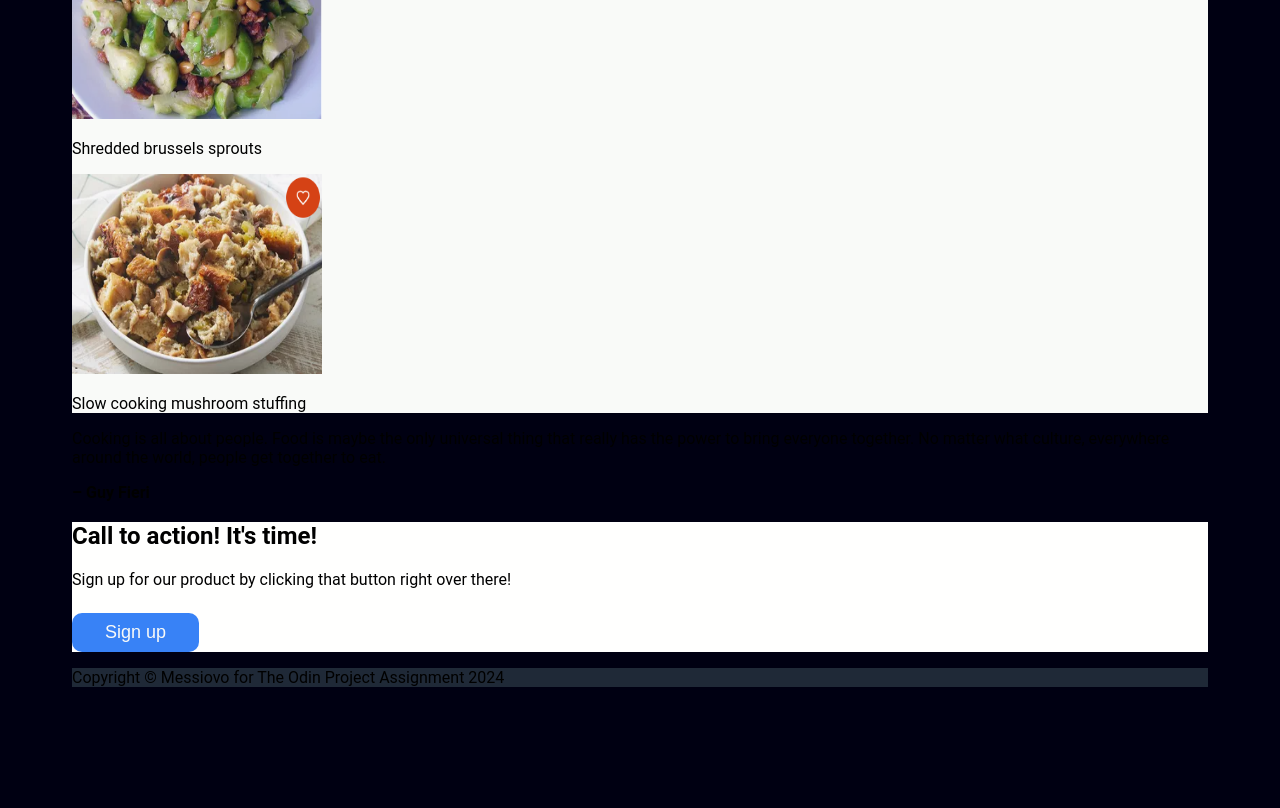
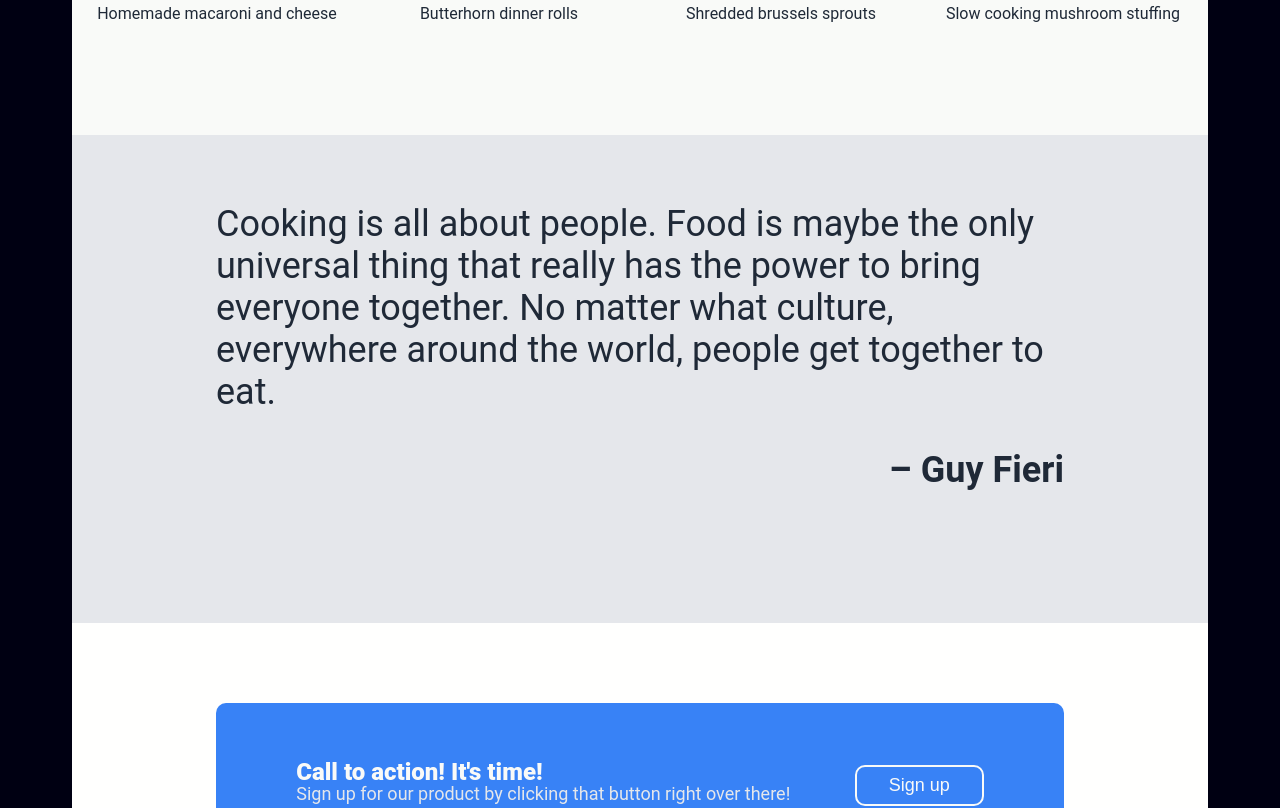
Before and after one commit to messiovo/landing-page, a plain HTML site: page index.html in a window 1280 px wide. Shown: the part 1200-2008 px from the top of the page. Before the commit the page ends 1903 px from the top, so only its background shows below. Drawn offline with Linux system fonts and the light colour scheme.

Commit message:
Add styling
Added styling to new sections added

```diff
--- a/style.css
+++ b/style.css
@@ -9,14 +9,17 @@ html{
     margin: -2rem 4rem 0 4rem;
 
 }
-.spacing{
+.padding-side{
     padding-left:9rem ;
     padding-right: 9rem;
+   }
+.padding-up{
+    padding-top:2rem;
+    padding-bottom:6rem;
 }
 .header{
     background-color: #1F2937;
-    padding-top:2rem;
-    padding-bottom:5rem;
+
 
 }
 .nav{
@@ -81,17 +84,74 @@ html{
     color:#3882f6;
     background-color:#f9faf8;
 }
+
 .card-section{
     background-color: #f9faf8;
     margin-top:-2rem;
 }
-.content{
+.card-section h1{
+    text-align:center;
+    font-size:36px;
+    font-weight:900;
+    color:#1f2937;
+}
+.card{
+    display:flex;
+    justify-content:center;
+    align-items:center;
+    gap:2rem;
+    padding-top:2rem;
+}
+.card img{
+    border-radius:10px;
+}
+.card p{
+    text-align:center;
+    color:#1f2937
+}
+.quote{
     background-color:#E5E7EB;
 
 }
+.quote p{
+    color:#1f2937;
+    font-size:36px;
+    font-style:light-italic;
+}
+.end{
+    text-align:right;
+}
+.action-section{
+    background-color:#fffffe;
+}
 .action{
-    background-color:#fffffe;
+    background-color:#3882f6;
+    display:flex;
+    justify-content:space-around;
+    align-items:center;
+    padding:3rem;
+    margin-top:3rem;
+    border-radius:10px;
+    line-height:2px;
+}
+.action h2{
+    color:#f9faf8;
+    font-weight: 800;
+    font-size: 24px;
+}
+.action p{
+    color: #E5E7EB;
+    font-size:18px;
+}
+#border{
+    border:2px solid #f9faf8
 }
 .footer{
     background-color: #1F2937;
+    margin-bottom:-2rem;
 }
+.footer p{
+    text-align:center;
+    color:#f9faf8;
+    font-size:18px;
+}
```
